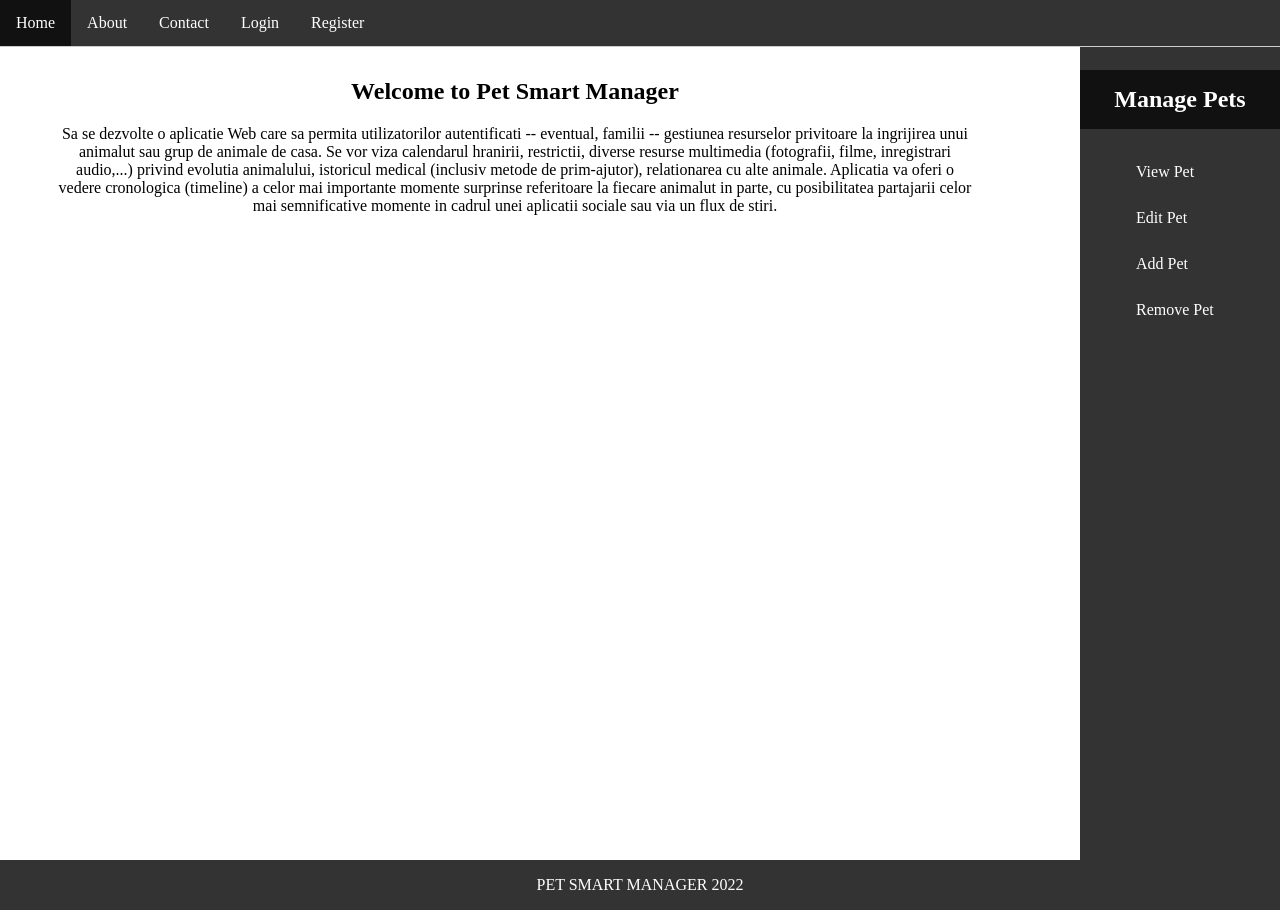
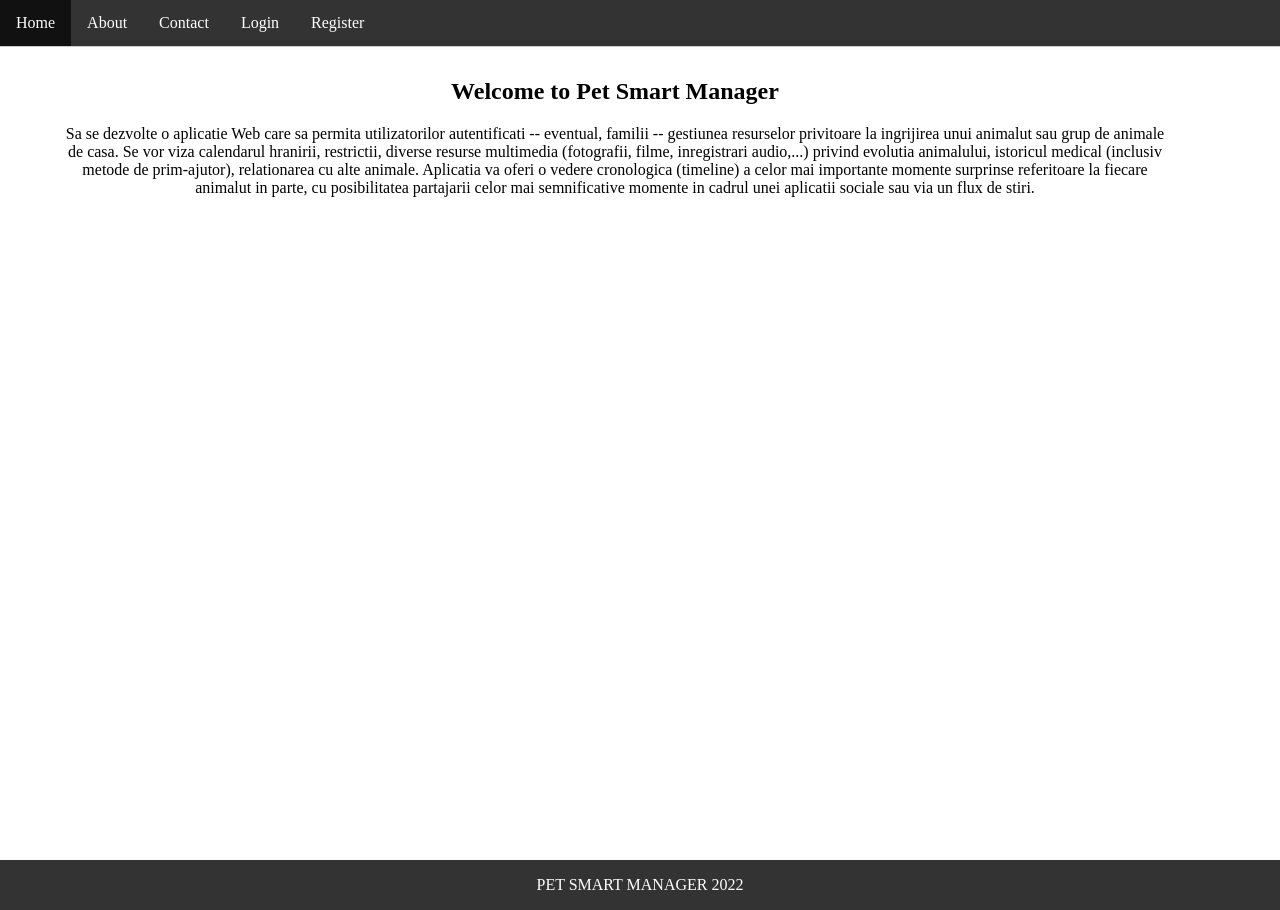
Before and after one commit to cezar06/Pet-Smart-Manager, a PHP site: page /About.html in a window 1280 px wide. Run offline with PHP 8.4, Linux system fonts and the light colour scheme.

Commit message:
Add files via upload

```diff
--- a/About.html
+++ b/About.html
@@ -14,22 +14,14 @@
         <li><a href="register.html">Register</a></li>
     </ul>
 </div>
-<div class="boxed">
+<div class="boxed2">
     <h2 style="text-align:center">Welcome to Pet Smart Manager</h2>
     <p style="text-align:center">
         Sa se dezvolte o aplicatie Web care sa permita utilizatorilor autentificati -- eventual, familii -- gestiunea resurselor privitoare la ingrijirea unui animalut sau grup de animale de casa. Se vor viza calendarul hranirii, restrictii, diverse resurse multimedia (fotografii, filme, inregistrari audio,...) privind evolutia animalului, istoricul medical (inclusiv metode de prim-ajutor), relationarea cu alte animale. Aplicatia va oferi o vedere cronologica (timeline) a celor mai importante momente surprinse referitoare la fiecare animalut in parte,
         cu posibilitatea partajarii celor mai semnificative momente in cadrul unei aplicatii sociale sau via un flux de stiri.
     </p>
 </div>
-<div id="sidebar">
-    <h2 id="sidemenuheader">Manage Pets</h2>
-    <ul>
-        <li><a href="viewpet.html">View Pet</a></li>
-        <li><a href="editpet.html">Edit Pet</a></li>
-        <li><a href="addpet.html">Add Pet</a></li>
-        <li><a href="removepet.html">Remove Pet</a></li>
-    </ul>
-</div>
+
 <div id="footer">
     <p>PET SMART MANAGER 2022</p>
 </div>
--- a/style.css
+++ b/style.css
@@ -236,3 +236,6 @@ html{
   .boxed {
     padding: 50px 300px 50px 50px;
   }
+  .boxed2 {
+    padding: 50px 100px 50px 50px;
+  }
```
